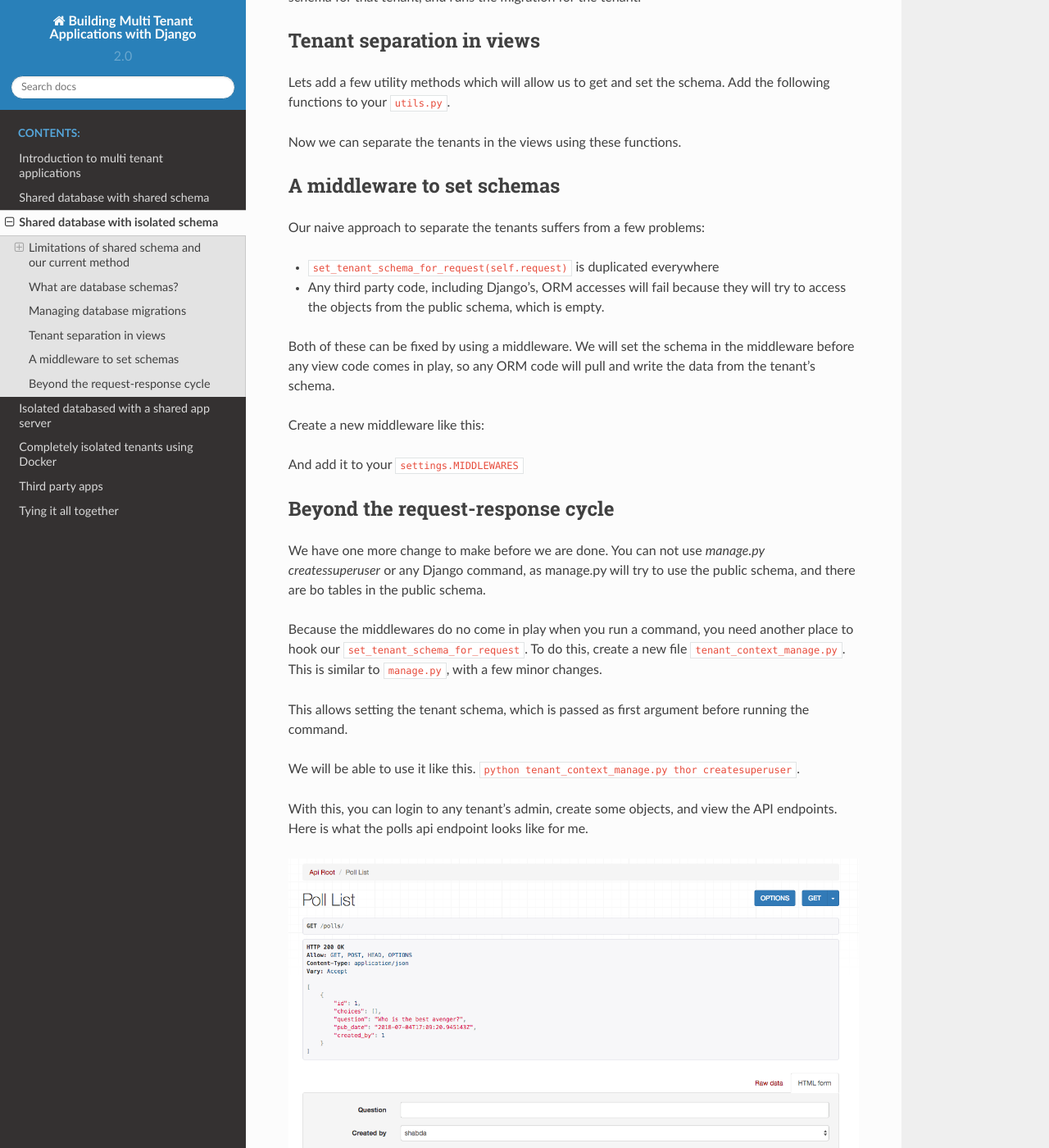
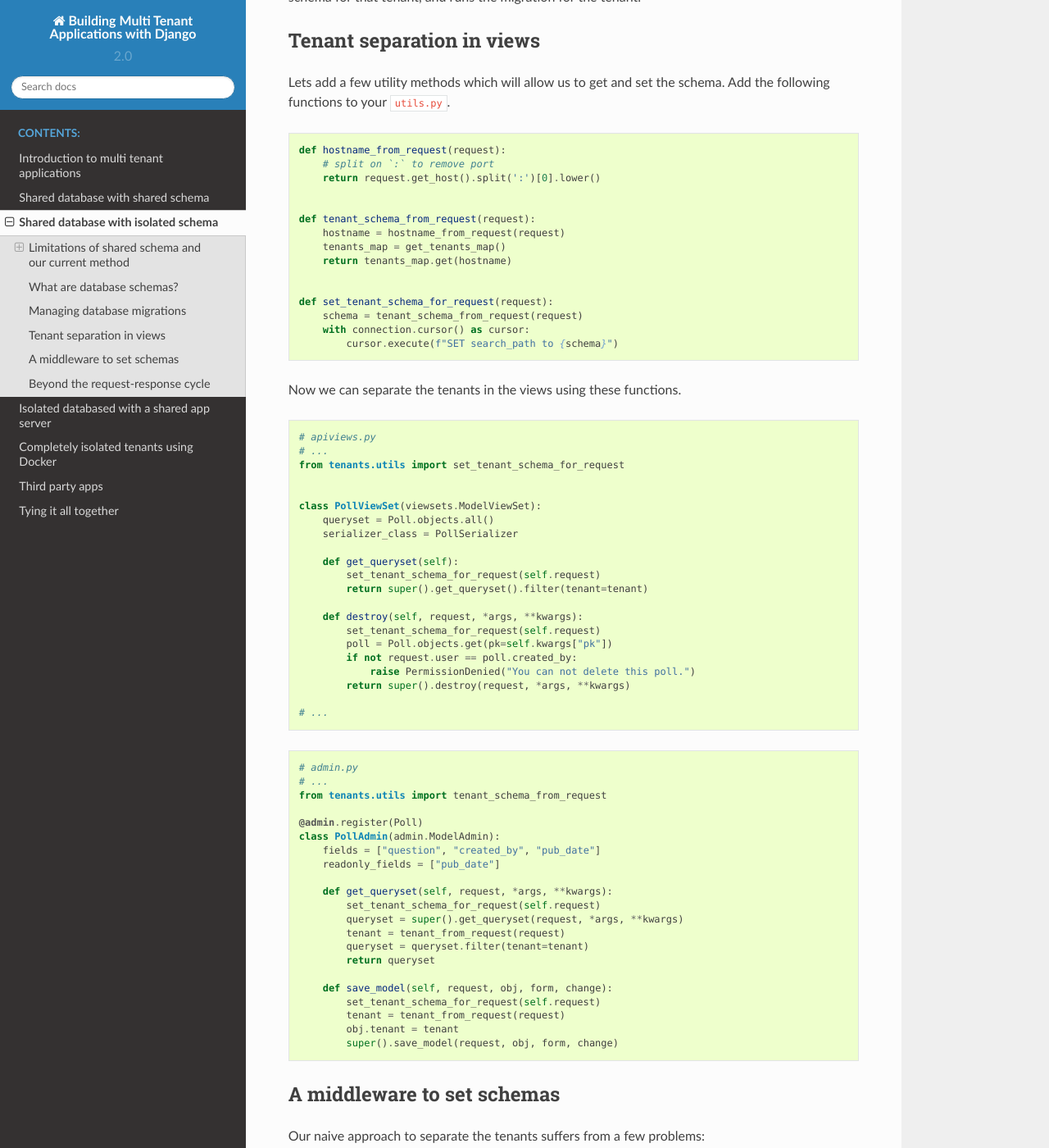
Before and after one commit to agiliq/building-multi-tenant-applications-with-django, a Sphinx documentation site: the page built from source/shared-database-isolated-schema.rst, in a window 1280 px wide and 1400 px high, scrolled down 2223 px. Shown: the whole window at 82% size. Built offline with Sphinx 7.4.7 and the Read the Docs theme 2.0.0, drawn with Linux system fonts in a browser that asks for light colours; some of the changed text lies outside the part shown.

Commit message:
Fixed code blocks

```diff
--- a/source/shared-database-isolated-schema.rst
+++ b/source/shared-database-isolated-schema.rst
@@ -104,7 +104,7 @@ Tenant separation in views
 
 Lets add a few utility methods which will allow us to get and set the schema. Add the following functions to your :code:`utils.py`.
 
-.. code-block: python
+.. code-block:: python
 
 
     def hostname_from_request(request):
@@ -125,7 +125,7 @@ Lets add a few utility methods which will allow us to get and set the schema. Ad
 
 Now we can separate the tenants in the views using these functions.
 
-.. code-block: python
+.. code-block:: python
 
     # apiviews.py
     # ...
@@ -150,7 +150,7 @@ Now we can separate the tenants in the views using these functions.
     # ...
 
 
-.. code-block: python
+.. code-block:: python
 
     # admin.py
     # ...
@@ -189,7 +189,7 @@ We will set the schema in the middleware before any view code comes in play, so
 
 Create a new middleware like this:
 
-.. code-block: python
+.. code-block:: python
 
     from tenants.utils import set_tenant_schema_for_request
 
@@ -204,7 +204,7 @@ Create a new middleware like this:
 
 And add it to your :code:`settings.MIDDLEWARES`
 
-.. code-block: python
+.. code-block:: python
 
     MIDDLEWARE = [
         # ...
@@ -220,7 +220,7 @@ We have one more change to make before we are done. You can not use `manage.py c
 
 Because the middlewares do no come in play when you run a command, you need another place to hook our :code:`set_tenant_schema_for_request`. To do this, create a new file :code:`tenant_context_manage.py`. This is similar to :code:`manage.py`, with a few minor changes.
 
-.. code-block: python
+.. code-block:: python
 
     #!/usr/bin/env python
     import os
```
